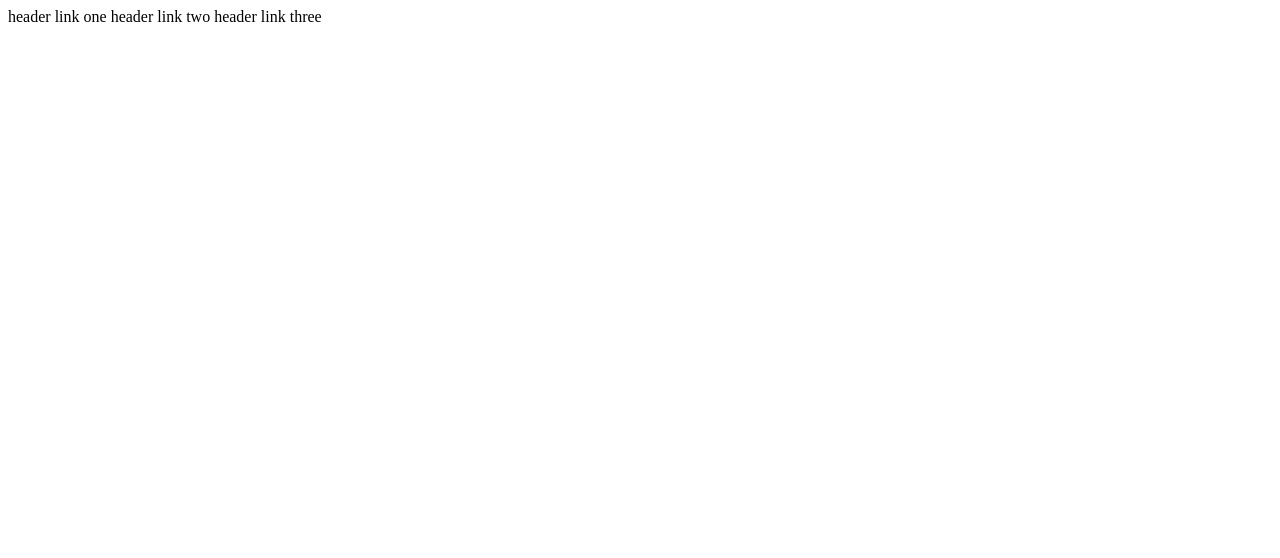
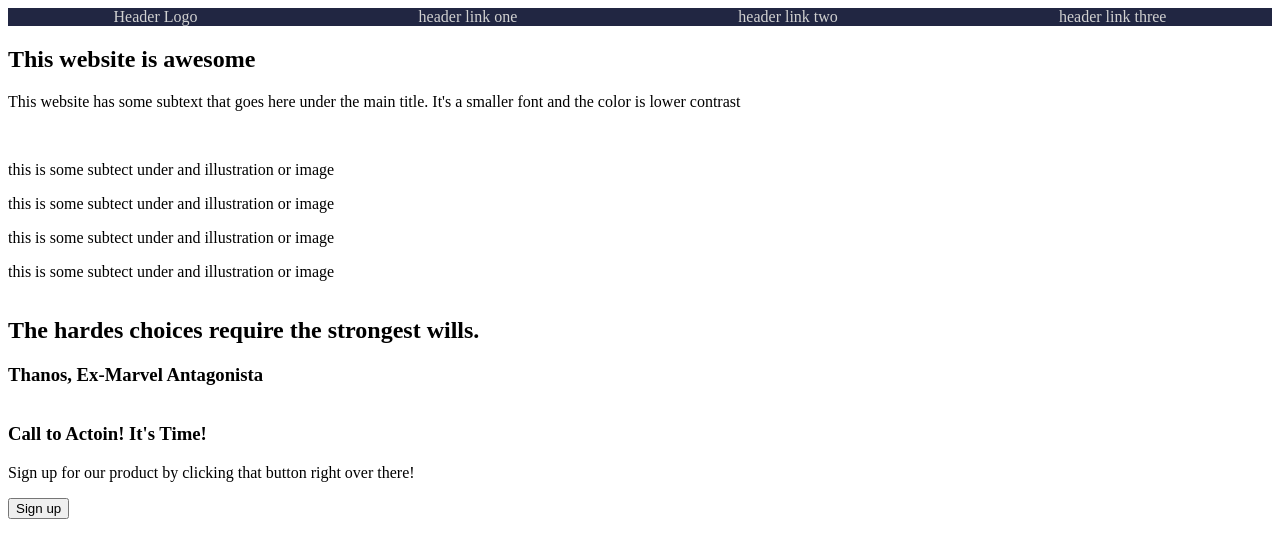
Before and after one commit to brianvillatoro/landing_page_TOP, a plain HTML site: page index.html in a window 1280 px wide. Drawn offline with Linux system fonts and the light colour scheme.

Commit message:
Set up landing project skeleton for TOP

```diff
--- a/index.html
+++ b/index.html
@@ -3,14 +3,42 @@
 <head>
     <meta charset="UTF-8">
     <meta name="viewport" content="width=device-width, initial-scale=1.0">
+    <link rel="stylesheet" href="style.css">
     <title>Landing Page</title>
 </head>
 <body>
   <div class="header-container">
-    <a class="header"
+    <a class="header-logo">Header Logo</a>
     <a>header link one</a>
     <a>header link two</a>
     <a>header link three</a>
   </div>
+  <div class="header-banner">
+    <h2>This website is awesome</h2>
+    <p>This website has some subtext that goes here under the main title. It's a smaller font and the color is lower contrast</p>
+    <img>
+  </div>
+  <div class="image-content">
+    <div class="img-sub"></div>
+    <p>this is some subtect under and illustration or image</p>
+
+    <div class="img-sub"></div>
+    <p>this is some subtect under and illustration or image</p>
+
+    <div class="img-sub"></div>
+    <p>this is some subtect under and illustration or image</p>
+
+    <div class="img-sub"></div>
+    <p>this is some subtect under and illustration or image</p>
+  </div>
+  <div class="quote">
+    <h2>The hardes choices require the strongest wills.</h2>
+    <h3>Thanos, Ex-Marvel Antagonista</h3>
+  </div>
+  <div class="footer">
+    <h3>Call to Actoin! It's Time!</h3>
+    <p>Sign up for our product by clicking that button right over there!</p>
+    <button>Sign up</button>
+  </div>
 </body>
 </html>
--- a/style.css
+++ b/style.css
@@ -0,0 +1,17 @@
+body {
+    display: flex;
+    flex-direction: column;
+}
+
+.header-container {
+    display: flex;
+    align-items: center;
+    justify-content: space-around;
+    gap: 10px;
+    background-color: #212642;
+    color: rgb(209, 209, 209);
+}
+
+.header-logo    {
+
+}
```
